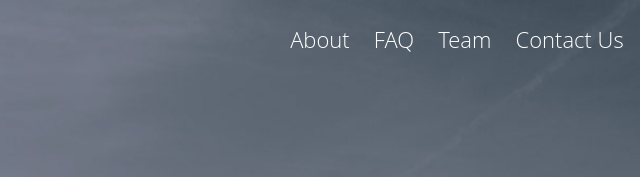
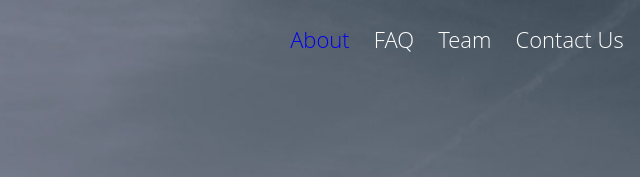
Before and after one commit to schmaltz13/homework-landingpage, a plain HTML site: page index.html in a window 1280 px wide. Shown: the top 177 px of the page, 429-1069 px from the left. Drawn offline with Linux system fonts and the light colour scheme.

Commit message:
add link for about

```diff
--- a/index.html
+++ b/index.html
@@ -12,7 +12,7 @@
         <h1>Relaxr</h1>
         <nav>
           <ul>
-            <li class="menu-item">About</li>
+            <li class="menu-item"><a href="#">About</a></li>
             <li class="menu-item">FAQ</li>
             <li class="menu-item">Team</li>
             <li class="menu-item">Contact Us</li>
```
